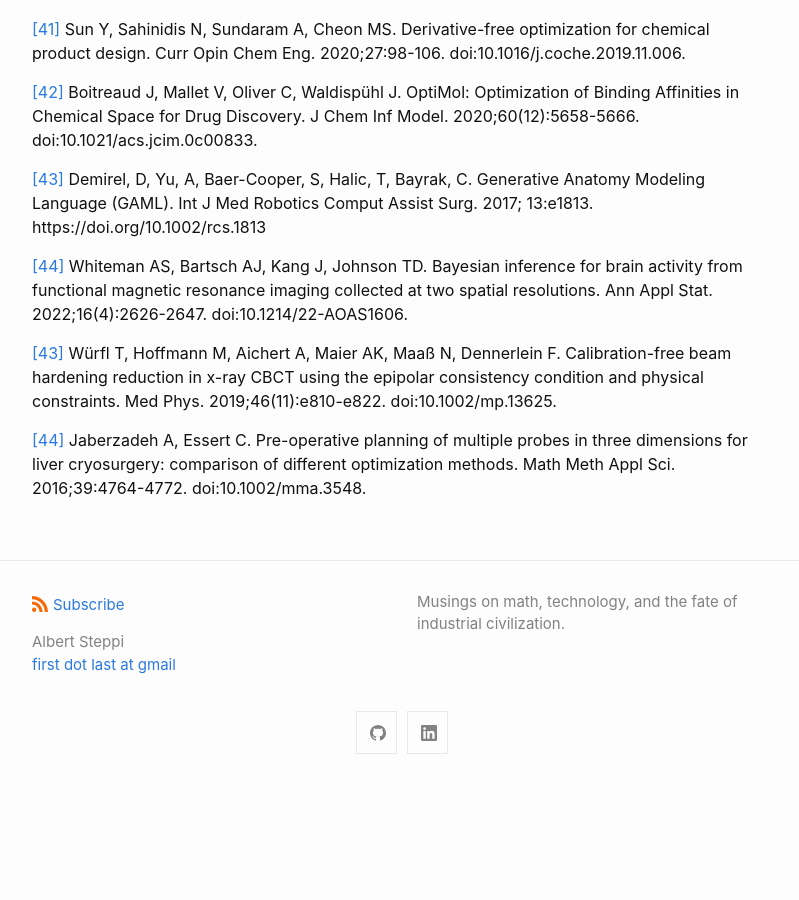
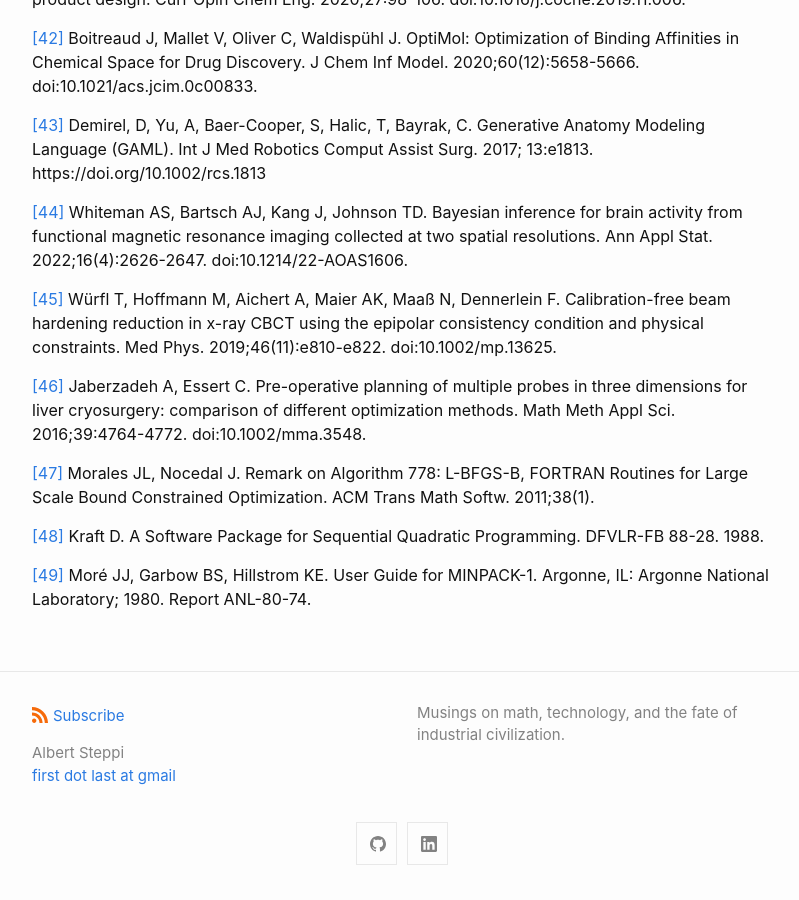
Before and after one commit to steppi/steppi.github.io, a Jekyll site: the page built from _posts/2023-12-05-scipy-fortran-bio-applications.md, in a window 1280 px wide and 900 px high, scrolled down 6973 px. Shown: the whole window, without its empty margins (238-1037 px from the left). Built offline with Jekyll 4.4.1, drawn with Linux system fonts in a browser that asks for light colours; before the commit the page ends 7762 px from its top, so only the background shows below that; some of the changed text lies outside the part shown.

Commit message:
Add more references

```diff
--- a/_posts/2023-12-05-scipy-fortran-bio-applications.md
+++ b/_posts/2023-12-05-scipy-fortran-bio-applications.md
@@ -158,8 +153,11 @@ and nonlinear equality and inequality constraints.
 
 
 #### __minpack__: <small>nonlinear equations and least squares minimization</small>
-Curve fitting, and nonlinear regression modeling. Fundamental component used in many
-important algorithms.
+minpack is a collection of Fortran subroutines for solving systems of nonlinear
+equations and for solving linear and nonlinear least squares fitting problems [[49]](#49).
+
+
+
 
 
 #### __ARPACK and PROPACK__: <small>sparse linear algebra</small>
@@ -321,13 +319,21 @@ Demirel, D, Yu, A, Baer-Cooper, S, Halic, T, Bayrak, C. Generative Anatomy Model
 <a id="44">[44]</a>
 Whiteman AS, Bartsch AJ, Kang J, Johnson TD. Bayesian inference for brain activity from functional magnetic resonance imaging collected at two spatial resolutions. Ann Appl Stat. 2022;16(4):2626-2647. doi:10.1214/22-AOAS1606.
 
-<a id="43">[43]</a>
+<a id="45">[45]</a>
 Würfl T, Hoffmann M, Aichert A, Maier AK, Maaß N, Dennerlein F. Calibration-free beam hardening reduction in x-ray CBCT using the epipolar consistency condition and physical constraints. Med Phys. 2019;46(11):e810-e822. doi:10.1002/mp.13625.
 
-<a id="44">[44]</a>
+<a id="46">[46]</a>
 Jaberzadeh A, Essert C. Pre-operative planning of multiple probes in three dimensions for liver cryosurgery: comparison of different optimization methods. Math Meth Appl Sci. 2016;39:4764-4772. doi:10.1002/mma.3548.
 
+<a id="47">[47]</a>
+Morales JL, Nocedal J. Remark on Algorithm 778: L-BFGS-B, FORTRAN Routines for Large Scale Bound Constrained Optimization. ACM Trans Math Softw. 2011;38(1).
 
+<a id="48">[48]</a>
+Kraft D. A Software Package for Sequential Quadratic Programming. DFVLR-FB 88-28. 1988.
+
+
+<a id="49">[49]</a>
+Moré JJ, Garbow BS, Hillstrom KE. User Guide for MINPACK-1. Argonne, IL: Argonne National Laboratory; 1980. Report ANL-80-74.
 
 
 <!---
@@ -345,14 +351,9 @@ Jaberzadeh A, Essert C. Pre-operative planning of multiple probes in three dimen
 <a id="10">[10]</a>
 
 
-<a id="11">[11]</a>
-Morales JL, Nocedal J. Remark on Algorithm 778: L-BFGS-B, FORTRAN Routines for Large Scale Bound Constrained Optimization. ACM Trans Math Softw. 2011;38(1).
 
-<a id="12">[12]</a>
-Kraft D. A Software Package for Sequential Quadratic Programming. DFVLR-FB 88-28. 1988.
 
-<a id="13">[13]</a>
-Moré JJ, Garbow BS, Hillstrom KE. User Guide for MINPACK-1. Argonne, IL: Argonne National Laboratory; 1980. Report ANL-80-74.
+
 
 <a id="14">[14]</a>
 Lehoucq R, Maschhoff K, Sorensen D, et al. ARPACK-NG: Large Scale Eigenvalue Problem Solver. Astrophysics Source Code Library. 2023. Ascl:2306.049.
```
Also changed, not shown: other parts of _posts/2023-12-05-scipy-fortran-bio-applications.md (+0 -5 lines).
